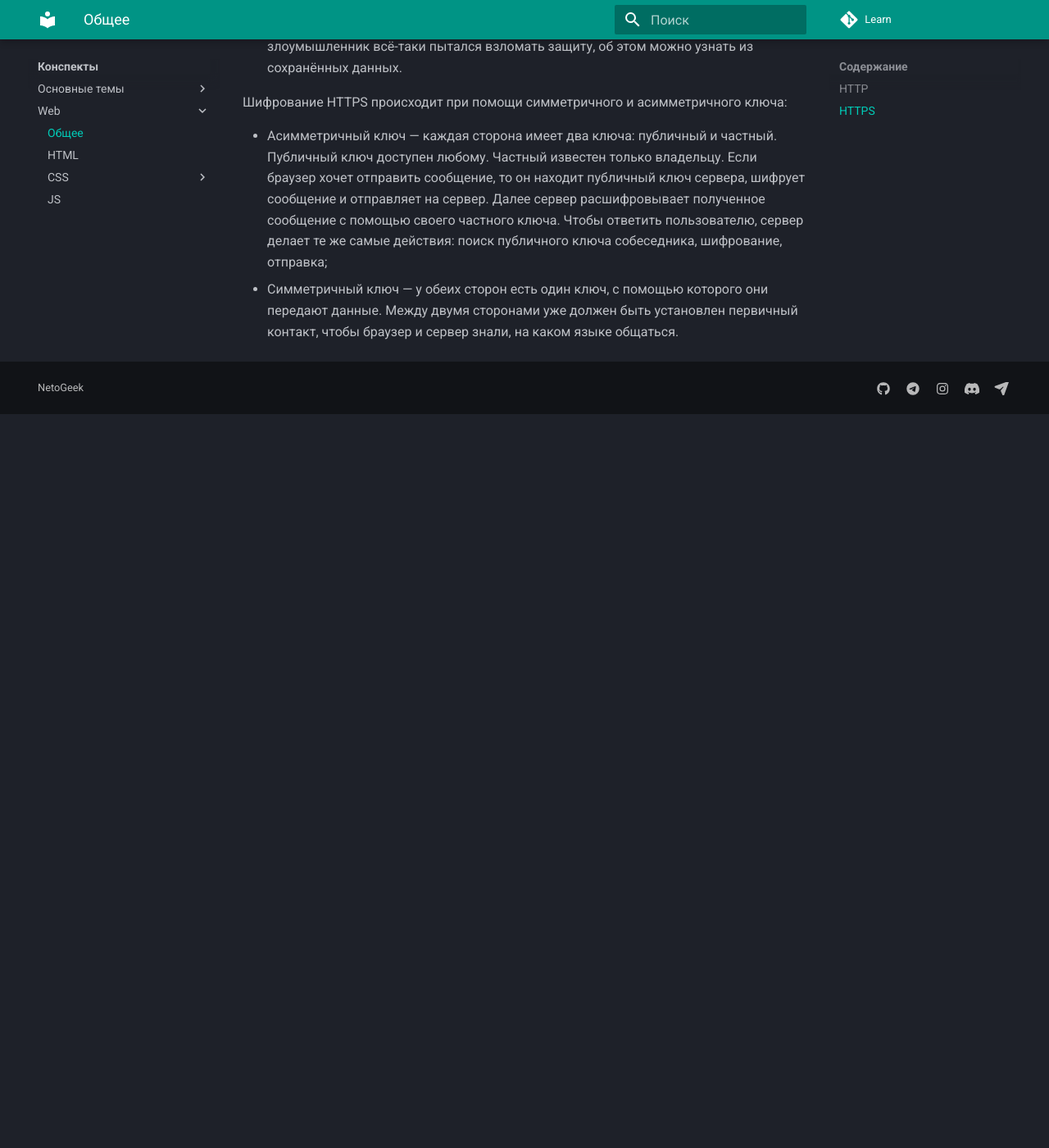
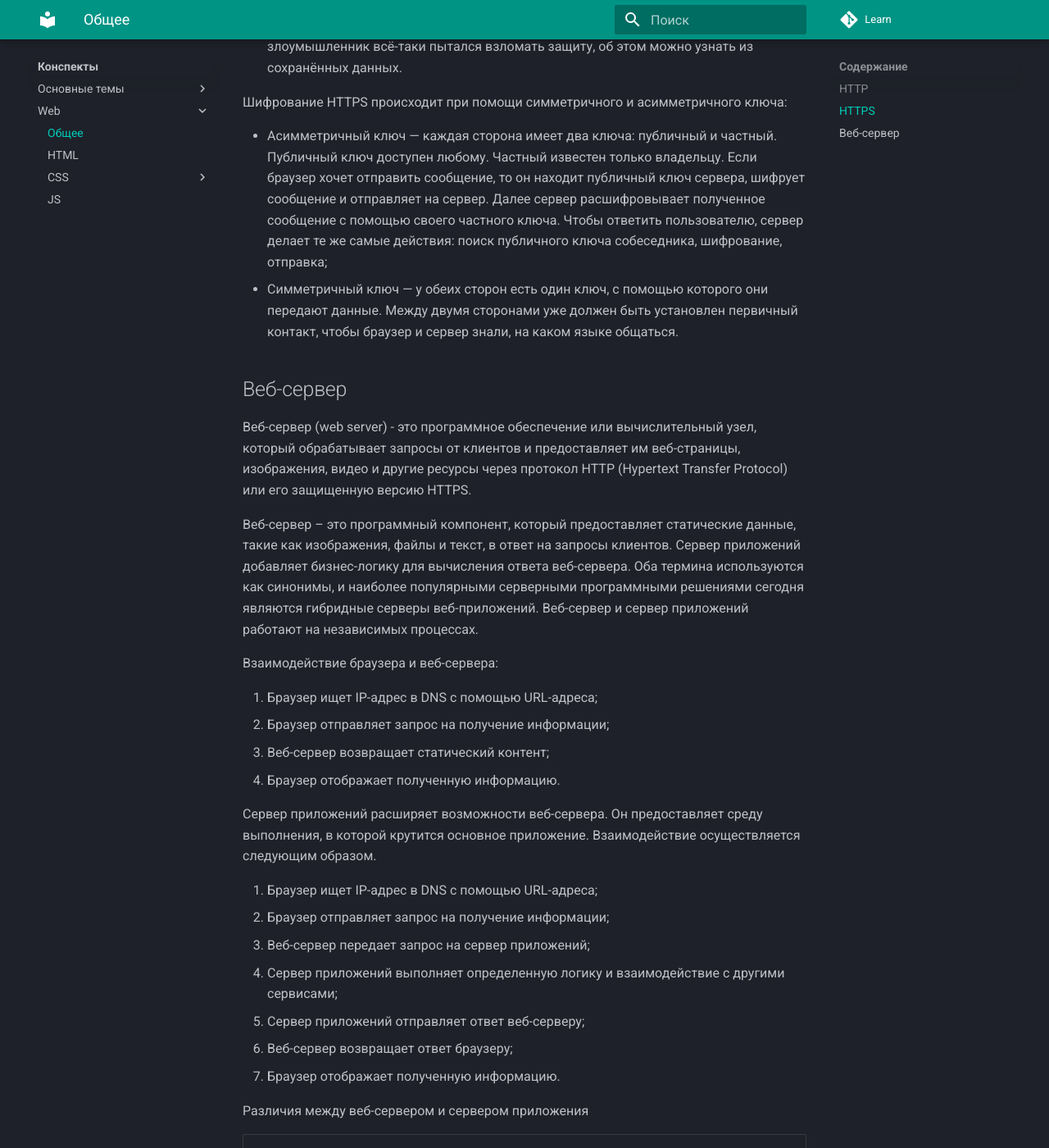
Before and after one commit to neyakki/Learn, an MkDocs documentation site: the page built from docs/learn/web/general.md, in a window 1280 px wide and 1400 px high, scrolled down 2623 px. Shown: the whole window at 82% size. Built offline with MkDocs 1.6.1 and Material for MkDocs 9.7.7, drawn with Linux system fonts in a browser that asks for light colours; comment, search, counter and statistics services are not loaded; before the commit the page ends 3128 px from its top, so only the background shows below that; some of the changed text lies outside the part shown.

Commit message:
Web-server

```diff
--- a/docs/learn/web/general.md
+++ b/docs/learn/web/general.md
@@ -104,3 +104,35 @@ HTTPS - зашифрованная версия HTTP, использующая S
 
 -   Асимметричный ключ — каждая сторона имеет два ключа: публичный и частный. Публичный ключ доступен любому. Частный известен только владельцу. Если браузер хочет отправить сообщение, то он находит публичный ключ сервера, шифрует сообщение и отправляет на сервер. Далее сервер расшифровывает полученное сообщение с помощью своего частного ключа. Чтобы ответить пользователю, сервер делает те же самые действия: поиск публичного ключа собеседника, шифрование, отправка;
 -   Симметричный ключ — у обеих сторон есть один ключ, с помощью которого они передают данные. Между двумя сторонами уже должен быть установлен первичный контакт, чтобы браузер и сервер знали, на каком языке общаться.
+
+## Веб-сервер
+
+Веб-сервер (web server) - это программное обеспечение или вычислительный узел, который обрабатывает запросы от клиентов и предоставляет им веб-страницы, изображения, видео и другие ресурсы через протокол HTTP (Hypertext Transfer Protocol) или его защищенную версию HTTPS.
+
+Веб-сервер – это программный компонент, который предоставляет статические данные, такие как изображения, файлы и текст, в ответ на запросы клиентов. Сервер приложений добавляет бизнес-логику для вычисления ответа веб-сервера. Оба термина используются как синонимы, и наиболее популярными серверными программными решениями сегодня являются гибридные серверы веб-приложений. Веб-сервер и сервер приложений работают на независимых процессах.
+
+Взаимодействие браузера и веб-сервера:
+
+1. Браузер ищет IP-адрес в DNS с помощью URL-адреса;
+2. Браузер отправляет запрос на получение информации;
+3. Веб-сервер возвращает статический контент;
+4. Браузер отображает полученную информацию.
+
+Сервер приложений расширяет возможности веб-сервера. Он предоставляет среду выполнения, в которой крутится основное приложение. Взаимодействие осуществляется следующим образом.
+
+1. Браузер ищет IP-адрес в DNS с помощью URL-адреса;
+2. Браузер отправляет запрос на получение информации;
+3. Веб-сервер передает запрос на сервер приложений;
+4. Сервер приложений выполняет определенную логику и взаимодействие с другими сервисами;
+5. Сервер приложений отправляет ответ веб-серверу;
+6. Веб-сервер возвращает ответ браузеру;
+7. Браузер отображает полученную информацию.
+
+Различия между веб-сервером и сервером приложения
+
+|                        |                                             Веб-сервер                                              |                                                                  Сервер приложений                                                                  |
+| :--------------------: | :-------------------------------------------------------------------------------------------------: | :-------------------------------------------------------------------------------------------------------------------------------------------------: |
+|   Охваченные задачи    |                        Веб-серверы предоставляют ответы на простые запросы.                         |                      Сервер приложений предоставляет более сложное содержимое из баз данных, сервисов и корпоративных систем.                       |
+| Используемые протоколы |             Веб-серверы в основном используют HTTP. Они также поддерживают FTP и SMTP.              |                                                Серверы приложений поддерживают множество протоколов.                                                |
+|     Типы контента      | Веб-серверы предоставляют статический контент, такой как HTML-страницы, изображения, видео и файлы. | Серверы приложений предоставляют динамический контент, например обновления в реальном времени, персонализированную информацию и поддержку клиентов. |
+|    Многопоточность     |                            Как правило, многопоточность не используется.                            |                                         Используется многопоточность для одновременной обработки запросов.                                          |
```
Also changed, not shown: docs/projects.md (+3 -0 lines).
